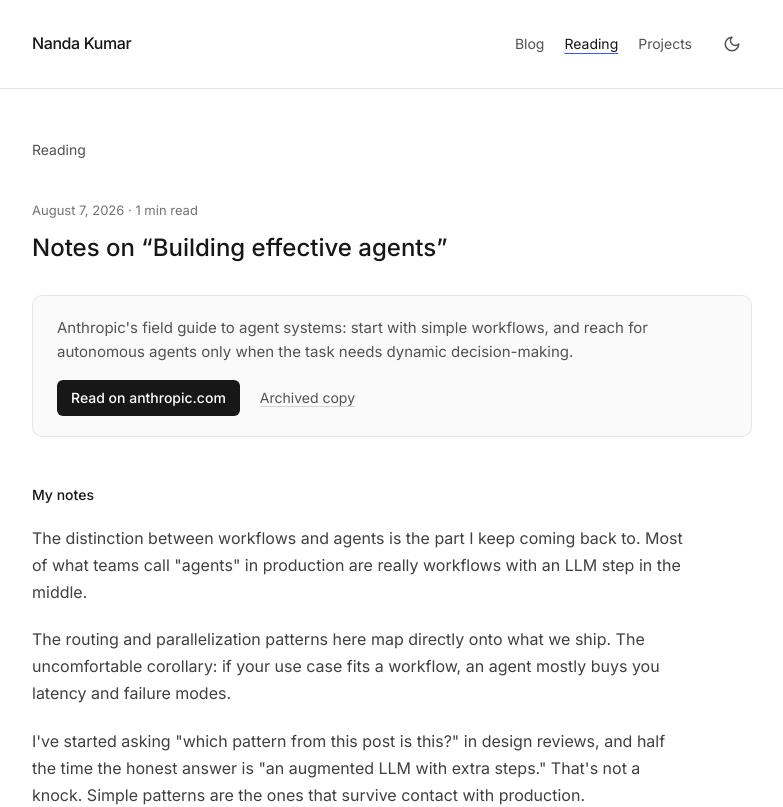
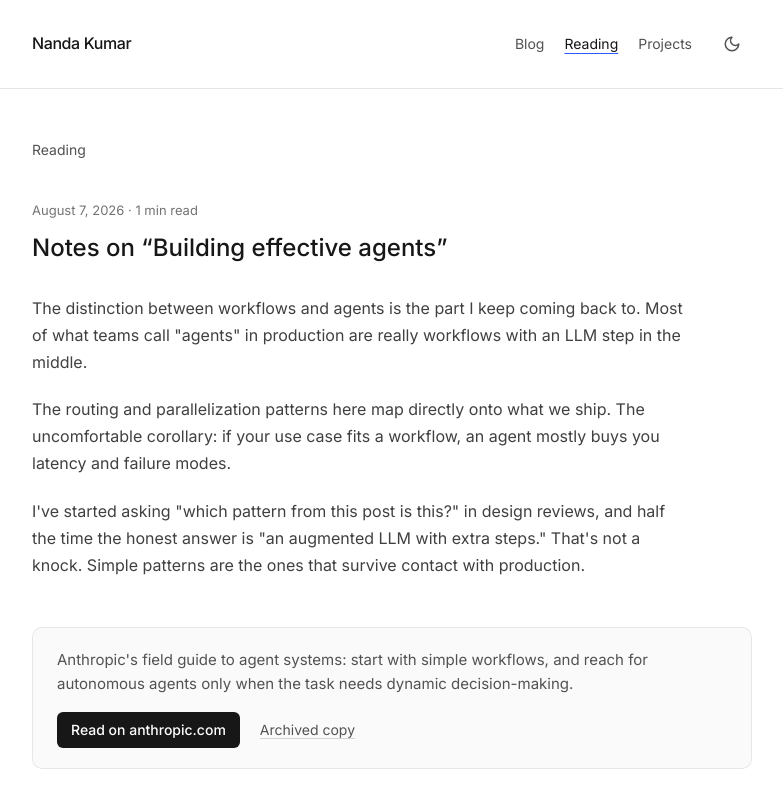
Before and after one commit to parzival1l/parzival1l.github.io, a Next.js app: page /reading/building-effective-agents in a window 1280 px wide. Shown: the top 807 px of the page, without its empty margins (248-1031 px from the left). Built offline with nearby package versions, Linux system fonts and the light colour scheme.

Commit message:
Put my notes before the source on note pages
A note page now reads title, then my notes, then the source card at the
bottom. The "My notes" heading is gone; the title already says whose
notes these are.

```diff
--- a/app/reading/[slug]/page.tsx
+++ b/app/reading/[slug]/page.tsx
@@ -1,4 +1,4 @@
-// A long reading note: the source first, then my notes. The MDX body is
+// A long reading note: my notes first, then the source they are about. The MDX body is
 // compiled at build time by next-mdx-remote/rsc, the same way blog posts are,
 // so no MDX runtime ships to the client.
 
@@ -125,17 +125,13 @@ export default async function ReadingNotePage({ params }: { params: Promise<{ sl
         <h1 className="text-2xl font-medium leading-tight text-neutral-900">{noteTitle(note)}</h1>
       </header>
 
-      <div className="mt-8">
+      <div className="reading-note prose prose-neutral dark:prose-invert mt-8 max-w-prose">
+        <MDXRemote source={note.body} />
+      </div>
+
+      <div className="mt-12">
         <SourceCard note={note} />
       </div>
-
-      <section aria-label="My notes" className="mt-12">
-        <h2 className="text-sm font-medium text-neutral-900">My notes</h2>
-        <div className="reading-note prose prose-neutral dark:prose-invert mt-5 max-w-prose">
-          <MDXRemote source={note.body} />
-        </div>
-      </section>
-
 
       {older || newer ? (
         <nav
```
